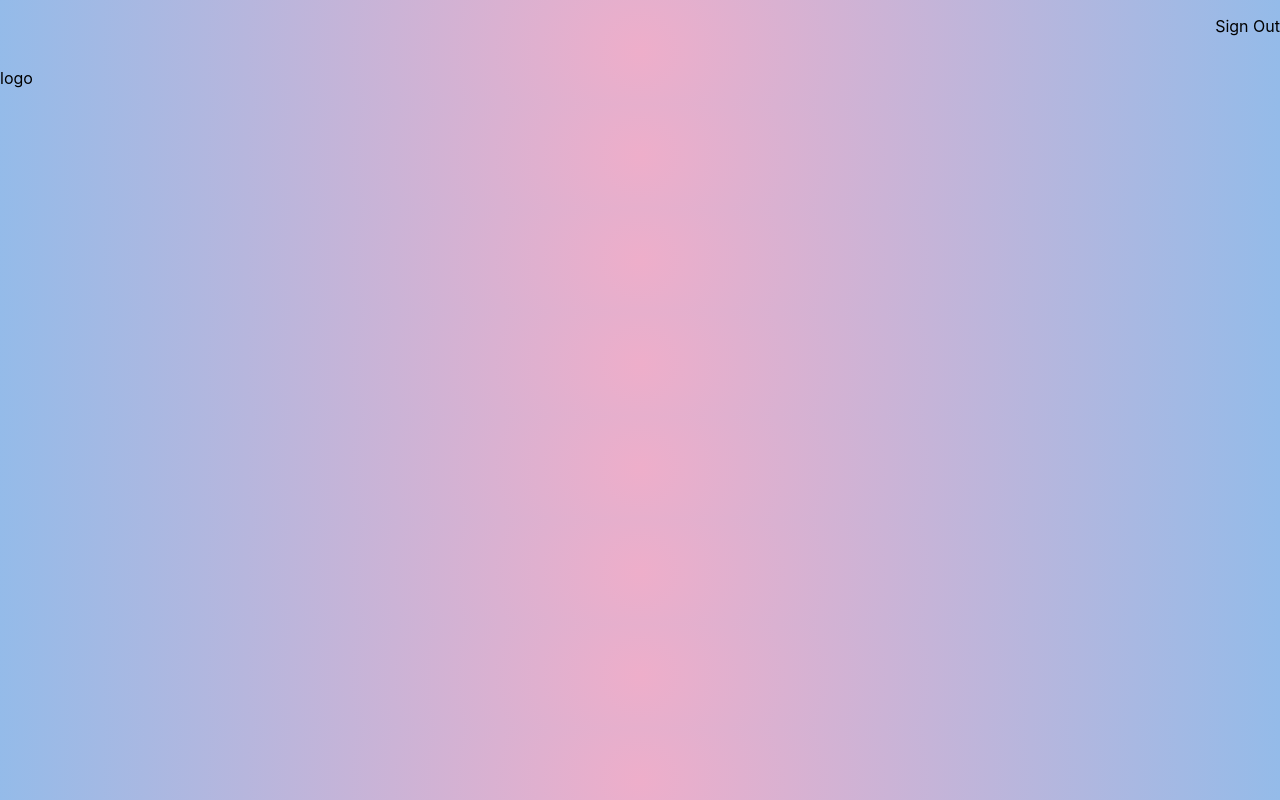
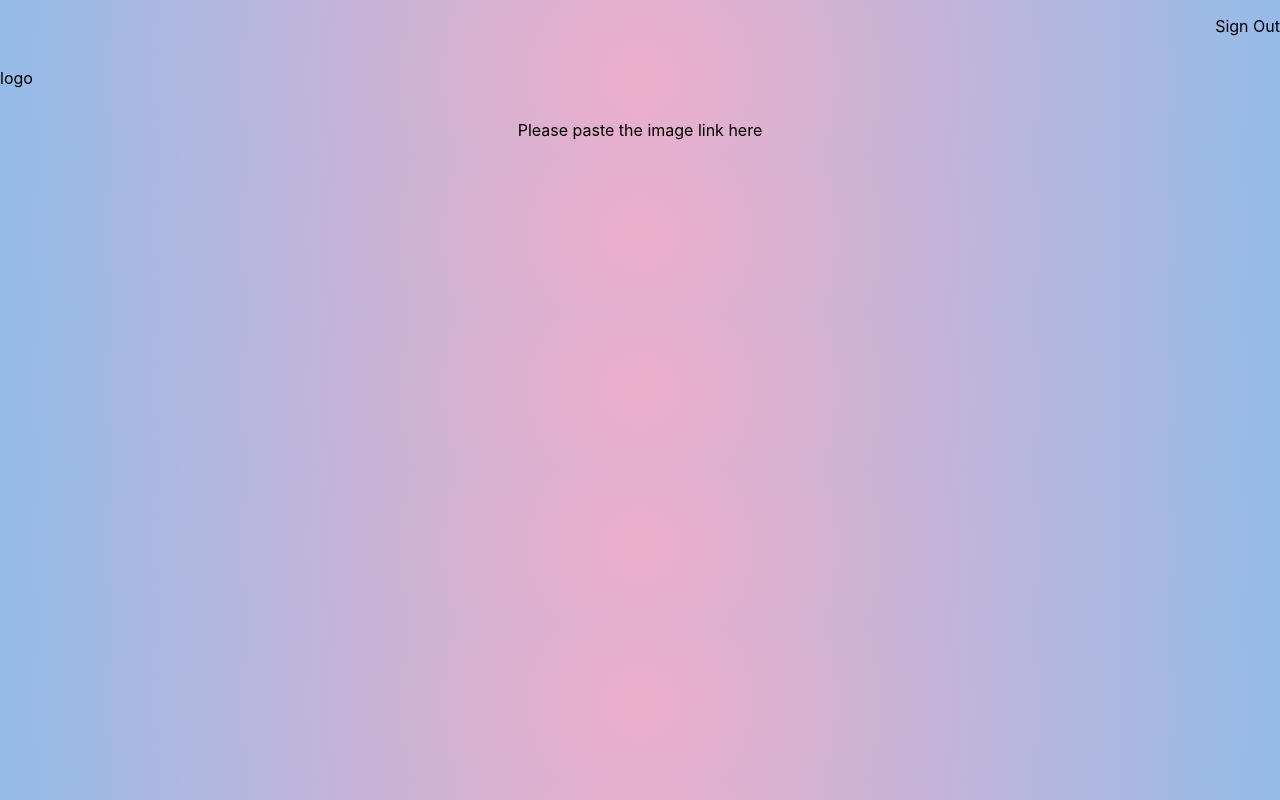
Before and after one commit to aadarshchhetry/SmartBrain-Face_Recognition, a React (Create React App) app: page / in a window 1280 px wide. Built offline with nearby package versions, Linux system fonts and the light colour scheme.

Commit message:
added image link form

```diff
--- a/src/App.js
+++ b/src/App.js
@@ -2,6 +2,7 @@ import React from 'react';
 import Logo from './components/Logo/Logo'
 import Navigation from './components/Navigation/Navigation';
 import "./App.css";
+import ImageLinkForm from './components/ImageLinkForm/ImageLinkForm';
 
 function App() {
   return (
@@ -12,6 +13,7 @@ function App() {
           <Facerecognition /> */
       }
       <Logo />
+      <ImageLinkForm />
     </div>
   );
 }
--- /dev/null
+++ b/src/components/ImageLinkForm/ImageLinkForm.js
@@ -0,0 +1,11 @@
+import React from 'react';
+
+const ImageLinkForm = () => {
+    return (
+        <nav>
+            <p>Please paste the image link here</p>
+        </nav>
+    );
+}
+
+export default ImageLinkForm;
```
